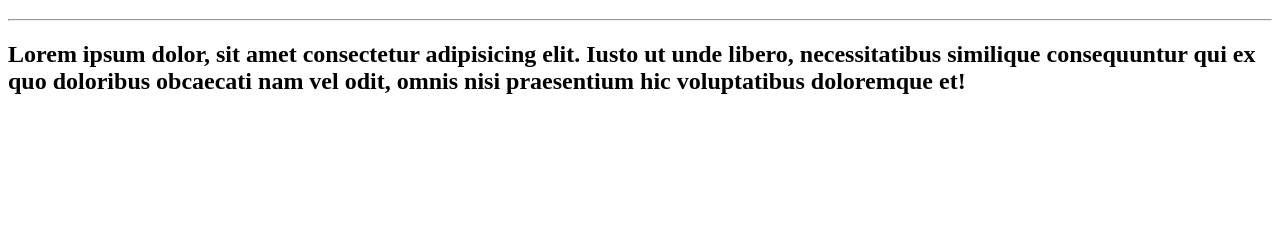
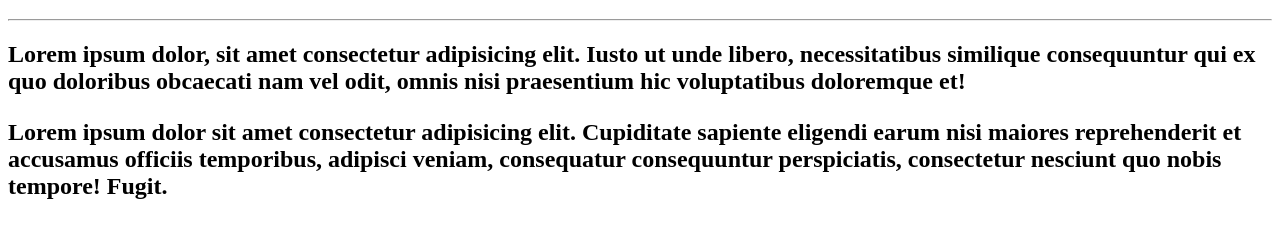
Before and after one commit to rodriggomendes/Ola-Mundo, a plain HTML site: page site-exemplo/index.html in a window 1280 px wide. Shown: the part 61-298 px from the top of the page. Drawn offline with Linux system fonts and the light colour scheme.

Commit message:
Adicionei um parágrafo

```diff
--- a/site-exemplo/index.html
+++ b/site-exemplo/index.html
@@ -11,6 +11,8 @@
     <h1>Olá, mundo!</h1>
     <hr>
     <h2>Lorem ipsum dolor, sit amet consectetur adipisicing elit. Iusto ut unde libero, necessitatibus similique consequuntur qui ex quo doloribus obcaecati nam vel odit, omnis nisi praesentium hic voluptatibus doloremque et!
+        <p>Lorem ipsum dolor sit amet consectetur adipisicing elit. Cupiditate sapiente eligendi earum nisi maiores reprehenderit et accusamus officiis temporibus, adipisci veniam, consequatur consequuntur perspiciatis, consectetur nesciunt quo nobis tempore! Fugit.
+        </p>
     </h2>
 </body>
 
```
